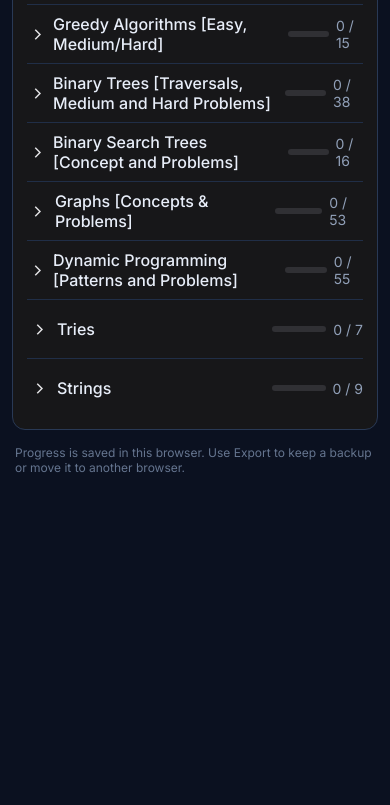
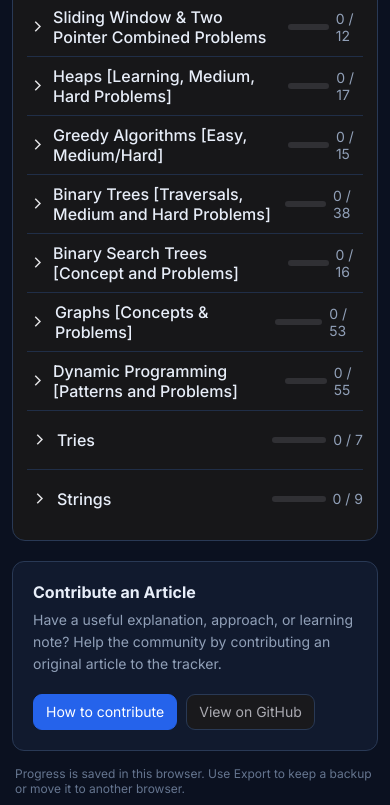
Before and after one commit to Anxhul10/striverAtoZ-mirror, a website with bundled scripts: page index.html in a window 390 px wide. Shown: the part 1195-2000 px from the top of the page. Before the commit the page ends 1711 px from the top, so only its background shows below. Built offline with nearby package versions, Linux system fonts and the light colour scheme.

Commit message:
update github links

```diff
--- a/index.html
+++ b/index.html
@@ -4,24 +4,73 @@
     <meta charset="utf-8" />
     <meta name="viewport" content="width=device-width, initial-scale=1" />
     <meta name="theme-color" content="#151517" />
-    <title>Striver's A2Z Sheet — Personal Tracker</title>
+    <meta
+      name="description"
+      content="An independent personal tracker for learning Data Structures and Algorithms through an A2Z roadmap."
+    />
+    <title>A2Z DSA Progress Tracker — Personal Tracker</title>
     <link rel="stylesheet" href="styles.css" />
+      <style>
+      .contribute-section {
+        display: flex;
+        align-items: center;
+        justify-content: space-between;
+        gap: 18px;
+        margin-top: 20px;
+        padding: 20px;
+        border: 1px solid var(--line, #303034);
+        border-radius: 12px;
+        background: var(--surface, #151517);
+      }
+      .contribute-section h2 {
+        margin: 0 0 7px;
+        font-size: 16px;
+      }
+      .contribute-section p {
+        margin: 0;
+        color: var(--muted, #85858d);
+        line-height: 1.6;
+      }
+      .contribute-actions {
+        display: flex;
+        flex-wrap: wrap;
+        gap: 9px;
+        flex-shrink: 0;
+      }
+      .contribute-actions a {
+        display: inline-flex;
+        align-items: center;
+        justify-content: center;
+      }
+      @media (max-width: 760px) {
+        .contribute-section {
+          align-items: flex-start;
+          flex-direction: column;
+        }
+      }
+    </style>
   </head>
   <body>
-
     <main class="app" id="top">
       <header class="page-header">
         <div class="heading">
-          <h1>Striver's A2Z Sheet Mirror - Learn DSA from A to Z</h1>
+          <h1>A2Z DSA Progress Tracker</h1>
           <p>
-            This course is made for people who want to learn DSA from A to Z for
-            free in a well-organised and structured manner.
+            An independent, community-driven tracker for learning Data
+            Structures and Algorithms through a structured A2Z roadmap.
+            Track your progress, mark problems for revision, add personal
+            notes, and keep a backup of your progress.
             <a
               href="https://takeuforward.org/strivers-a2z-dsa-course/strivers-a2z-dsa-course-sheet-2/"
               target="_blank"
-              rel="noopener"
-              >Know more</a
-            >
+              rel="noopener noreferrer"
+              >Explore the original A2Z course</a
+            >.
+          </p>
+          <p class="project-disclaimer">
+            <strong>Unofficial project:</strong> This tracker is not affiliated
+            with, endorsed by, or maintained by Take U Forward or Striver.
+            Third-party names and materials belong to their respective owners.
           </p>
         </div>
         <div class="header-actions">
@@ -120,6 +169,29 @@
       <section class="sheet" id="sheet" aria-label="DSA topics">
         <div id="topicList" aria-live="polite"></div>
       </section>
+      <section class="contribute-section" aria-labelledby="contributeTitle">
+        <div>
+          <h2 id="contributeTitle">Contribute an Article</h2>
+          <p>
+            Have a useful explanation, approach, or learning note? Help the
+            community by contributing an original article to the tracker.
+          </p>
+        </div>
+        <div class="contribute-actions">
+          <a
+            class="button button-primary"
+            href="https://github.com/Anxhul10/striverAtoZ-mirror#contribute-an-article"
+            target="_blank"
+            rel="noopener noreferrer"
+          >How to contribute</a>
+          <a
+            class="button"
+            href="https://github.com/Anxhul10/striverAtoZ-mirror"
+            target="_blank"
+            rel="noopener noreferrer"
+          >View on GitHub</a>
+        </div>
+      </section>
       <footer class="footer-note">
         Progress is saved in this browser. Use Export to keep a backup or move
         it to another browser.
```
